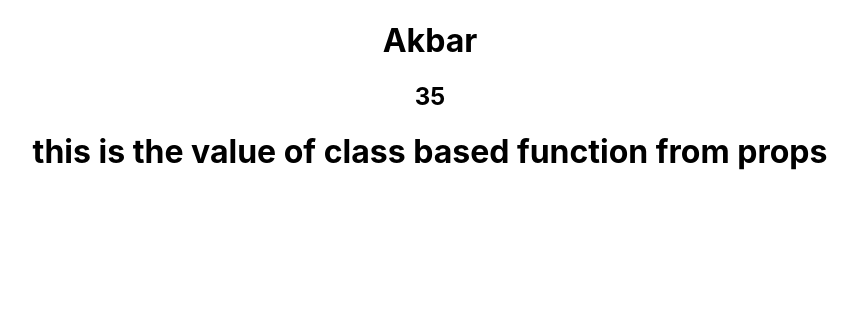
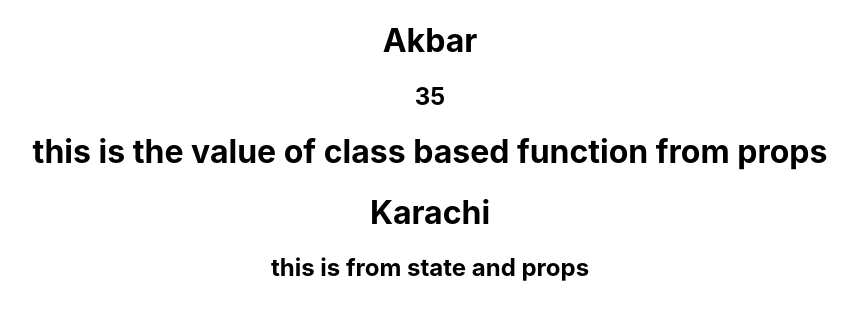
Before and after one commit to hafizakbar19/gen-prac-2, a React (Create React App) app: page / in a window 1280 px wide. Shown: the top 320 px of the page, without its empty margins (210-1068 px from the left). Built offline with nearby package versions, Linux system fonts and the light colour scheme.

Commit message:
state in class components

```diff
--- a/src/App.js
+++ b/src/App.js
@@ -2,12 +2,14 @@
 import './App.css';
 import {Data} from './Data';
 import ClassComp from './ClassComp';
+import StateDemo from './StateDemo';
 
 function App() {
   return (
     <div className="App">
       <Data name='Akbar' age='35' />
       <ClassComp value='this is the value of class based function from props'/>
+      <StateDemo value = "this is from state and props"/>
     </div>
   );
 }
--- /dev/null
+++ b/src/StateDemo.js
@@ -0,0 +1,21 @@
+import React, { Component } from 'react'
+
+export default class StateDemo extends Component {
+    constructor(props){
+        super(props)
+        this.state = {
+            name: 'Akbar',
+            age: 37,
+            city: 'Karachi',
+            value: this.props.value,
+        }
+    }
+  render() {
+    return (
+      <>
+        <h1>{this.state.city}</h1>
+        <h2>{this.state.value}</h2>
+      </>
+    )
+  }
+}
```
